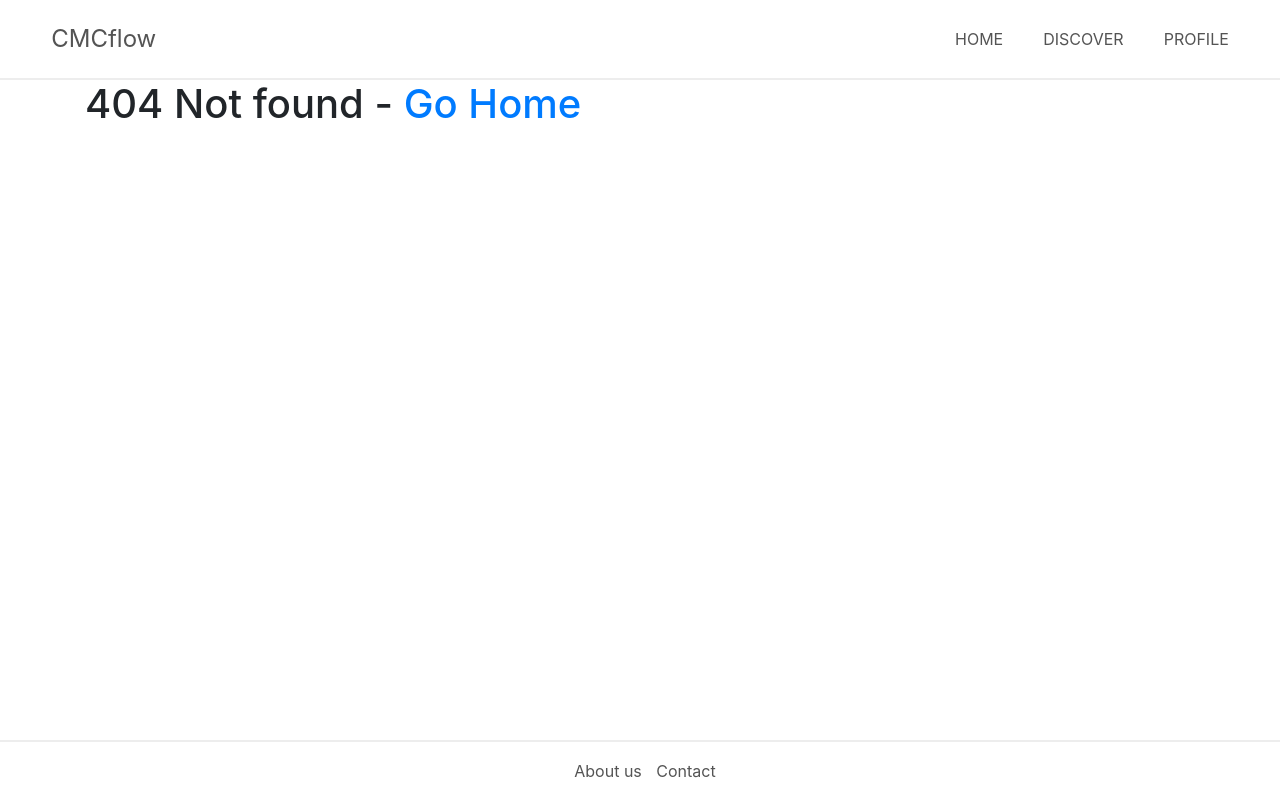
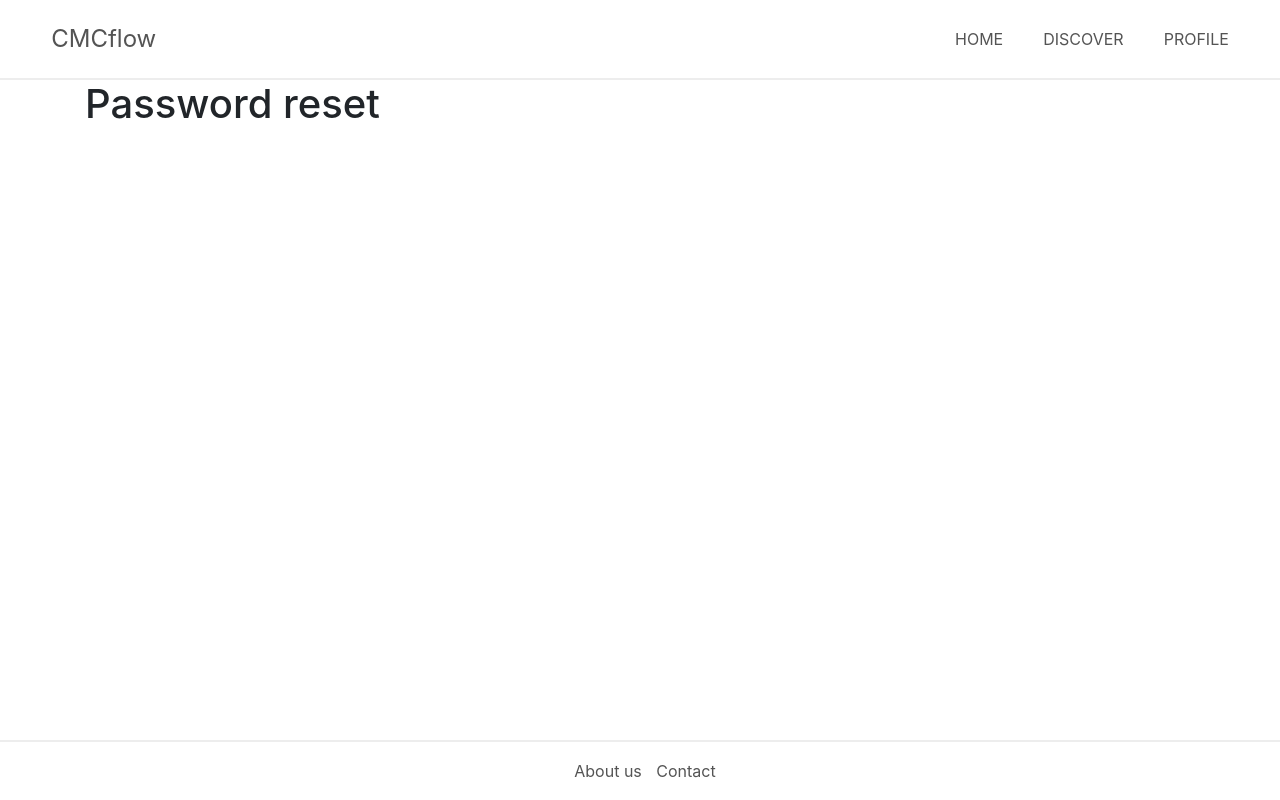
Before and after one commit to HuangStanley050/studious-fortnight, a React (Create React App) app in the folder client/: page /reset_password/1/1 in a window 1280 px wide. Before the commit this address had no page. Built offline with nearby package versions, Linux system fonts and the light colour scheme.

Commit message:
redirect user back to UI for password reset from email with token and userID details

```diff
--- a/client/src/App.jsx
+++ b/client/src/App.jsx
@@ -1,4 +1,4 @@
-import './App.scss';
+import "./App.scss";
 import React, { useEffect, useState } from "react";
 import { Route, Switch, Redirect } from "react-router-dom";
 import NavBar from "./components/NavBar.jsx";
@@ -12,6 +12,7 @@ import Contact from "./pages/Contact.jsx";
 import About from "./pages/About.jsx";
 import AuthPage from "./pages/Auth.jsx";
 import NotFoundPage from "./pages/NotFoundPage.jsx";
+import PasswordReset from "./pages/PasswordReset";
 
 function App() {
   return (
@@ -27,6 +28,15 @@ function App() {
           <Route path="/contact" component={Contact} />
           <Route path="/about" component={About} />
           <Route path="/auth" component={AuthPage} />
+          <Route
+            path="/reset_password/:userId/:token"
+            render={({ match }) => (
+              <PasswordReset
+                userId={match.params.userId}
+                token={match.params.token}
+              />
+            )}
+          />
           <Route component={NotFoundPage} />
         </Switch>
       </div>
--- /dev/null
+++ b/client/src/pages/PasswordReset.jsx
@@ -0,0 +1,9 @@
+import React, { useEffect } from "react";
+
+const PasswordReset = props => {
+  console.log(props.userId);
+  console.log(props.token);
+  return <h1>Password reset</h1>;
+};
+
+export default PasswordReset;
```
Also changed, not shown: 1 other file (tests, documents, lock files or other folders).
